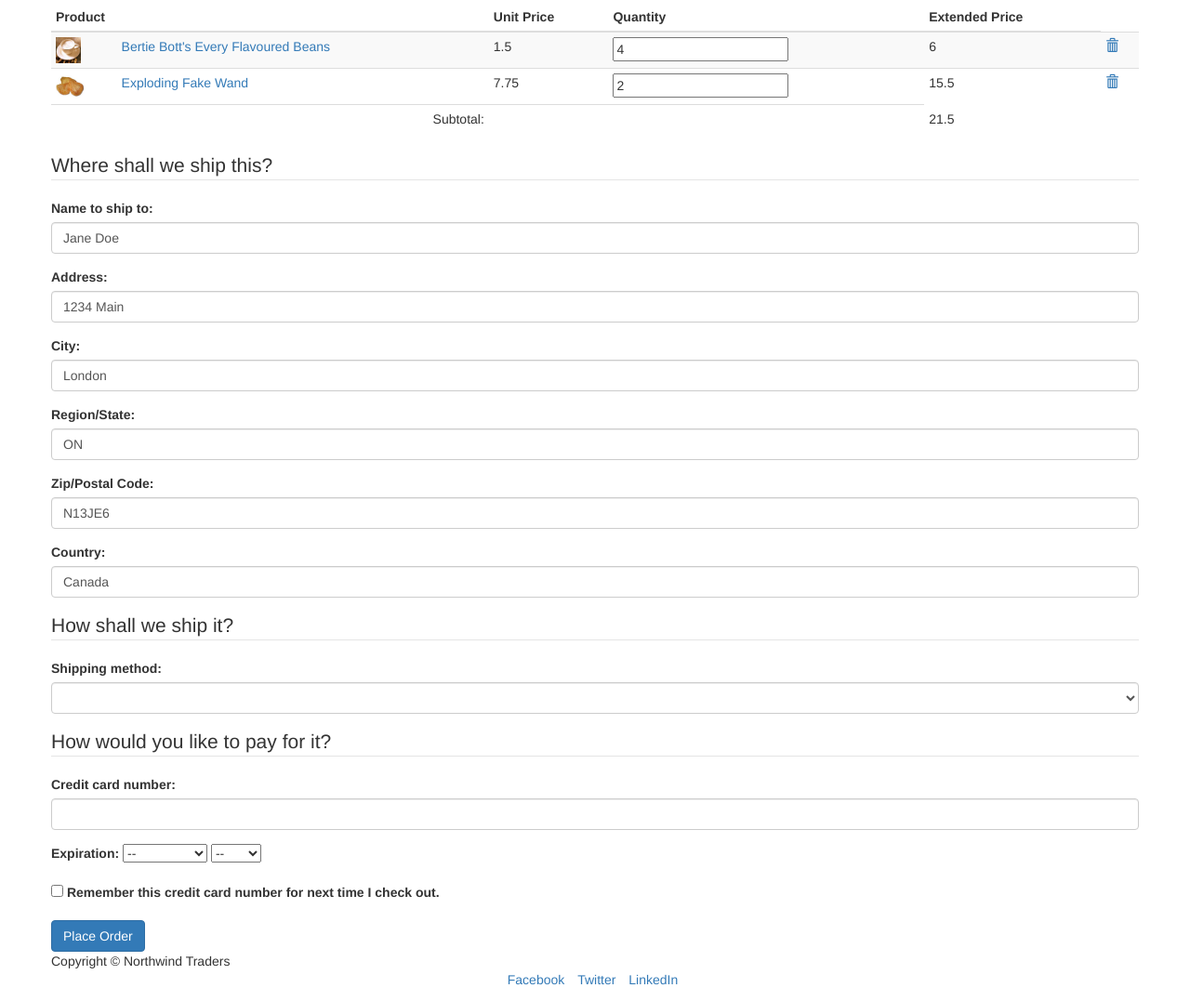
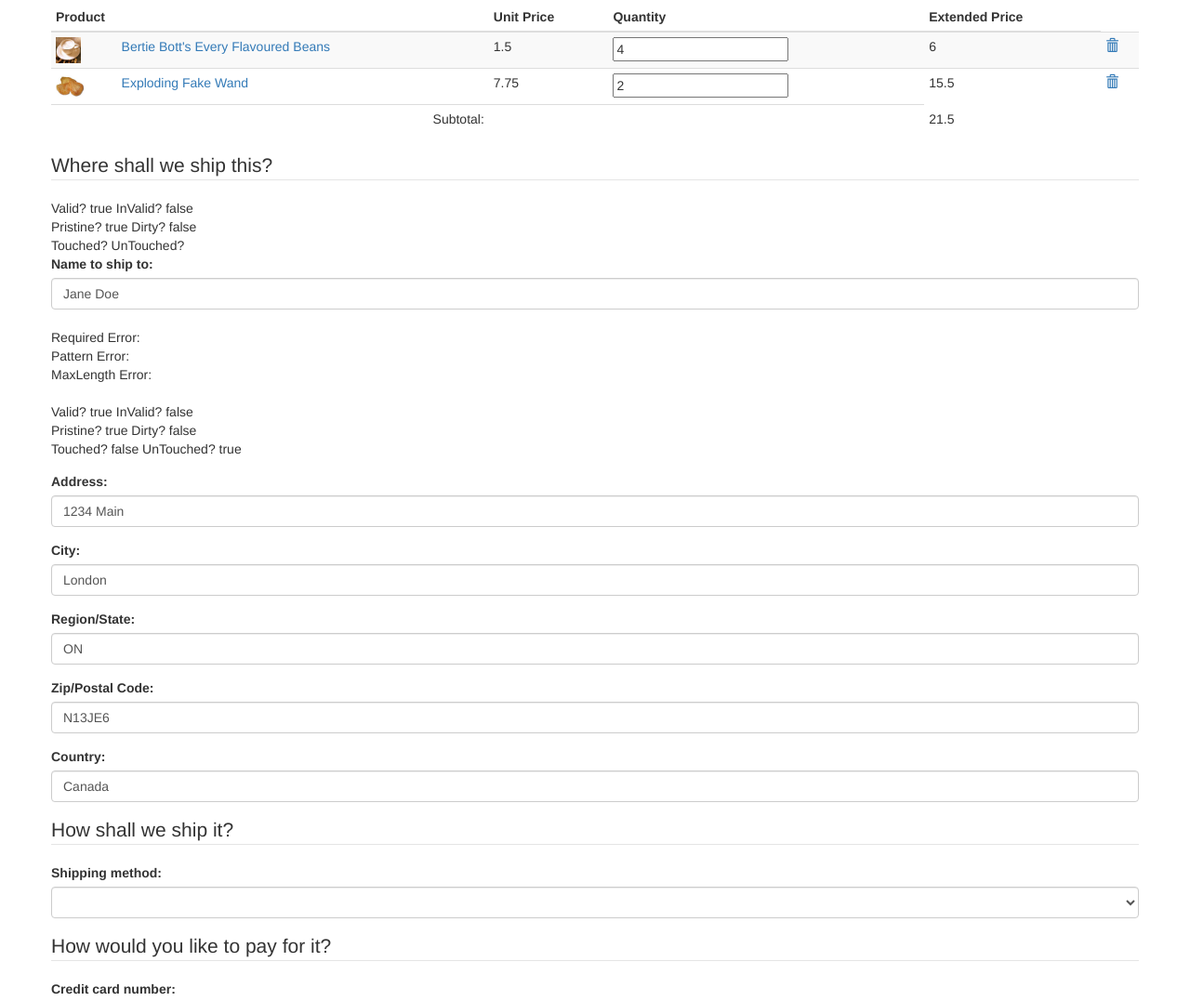
Before and after one commit to calvinvette/20170213-AngularJS, a website: page app/ordering/checkout.html in a window 1280 px wide. Shown: the part 471-1548 px from the top of the page at 93% size. Drawn offline with nearby package versions, Linux system fonts and the light colour scheme.

Commit message:
Lab 7 - Pre-lab demo

```diff
--- a/app/ordering/checkout.html
+++ b/app/ordering/checkout.html
@@ -96,10 +96,34 @@
     <section ng-controller="ShipAddressController">
       <fieldset>
         <legend>Where shall we ship this?</legend>
+        {{shipAddressForm.$errors}}
+        Valid? {{shipAddressForm.$valid}}
+        InValid? {{shipAddressForm.$invalid}}
+        <br/>
+        Pristine? {{shipAddressForm.$pristine}}
+        Dirty? {{shipAddressForm.$dirty}}
+        <br/>
+        Touched? {{shipAddressForm.$touched}}
+        UnTouched? {{shipAddressForm.$untouched}}
+
         <form onsubmit="return false;" name="shipAddressForm">
           <div class="form-group has-feedback">
             <label for="shipName" class="control-label">Name to ship to:</label>
             <input name="shipName" class="form-control" maxlength="40"  pattern="^[\w' ]+$" required ng-model="customer.contactName"/>
+            <br/>
+            Required Error: {{shipAddressForm.shipName.$error.required}}<br/>
+            Pattern Error: {{shipAddressForm.shipName.$error.pattern}}<br/>
+            MaxLength Error: {{shipAddressForm.shipName.$error.maxlength}}<br/>
+            <br/>
+            Valid? {{shipAddressForm.shipName.$valid}}
+            InValid? {{shipAddressForm.shipName.$invalid}}
+            <br/>
+            Pristine? {{shipAddressForm.shipName.$pristine}}
+            Dirty? {{shipAddressForm.shipName.$dirty}}
+            <br/>
+            Touched? {{shipAddressForm.shipName.$touched}}
+            UnTouched? {{shipAddressForm.shipName.$untouched}}
+
           </div>
           <div class="form-group has-feedback">
             <label for="address" class="control-label">Address:</label>
@@ -108,6 +132,7 @@
           <div class="form-group has-feedback">
             <label for="city" class="control-label">City:</label>
             <input name="city" class="form-control" maxlength="15" required  ng-model="customer.city"/>
+            {{$}}
           </div>
           <div class="form-group has-feedback">
             <label for="region" class="control-label">Region/State:</label>
```
